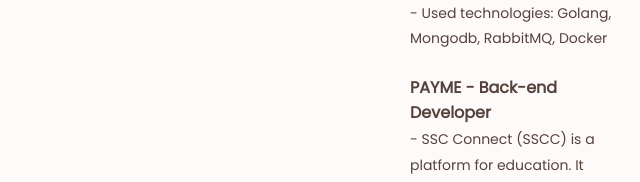
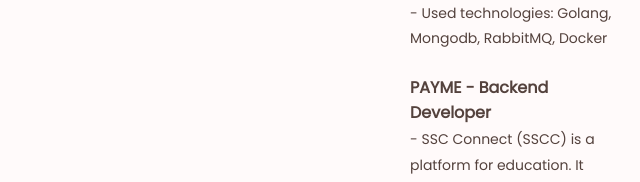
Before and after one commit to khactrieu99/html-personal-portfolio, a plain HTML site: page index.html in a window 1280 px wide. Shown: the part 1545-1727 px from the top of the page, 640-1280 px from the left. Drawn offline with nearby package versions, Linux system fonts and the light colour scheme.

Commit message:
update info

```diff
--- a/index.html
+++ b/index.html
@@ -124,7 +124,7 @@
                             <div class="about__information-data">
                                 <i class="bx bx-briefcase about__information-icon"></i>
                                 <div>
-                                    <span class="about__information-subtitle">PAYME - Back-end Developer</span>
+                                    <span class="about__information-subtitle">PAYME - Backend Developer</span>
                                     <span class="about__information-subtitle-small">- SSC Connect (SSCC) is a platform for education. It helps parents to connect with every school that their child studying at. It has many features, some of them are school-fee payment, get study scores of students</span> <br>
                                     <span class="about__information-subtitle-small">- Developed APIs of SSCC system</span> <br>
                                     <span class="about__information-subtitle-small">- Used technologies: NodeJS, Redis, MongoDB</span>
```
